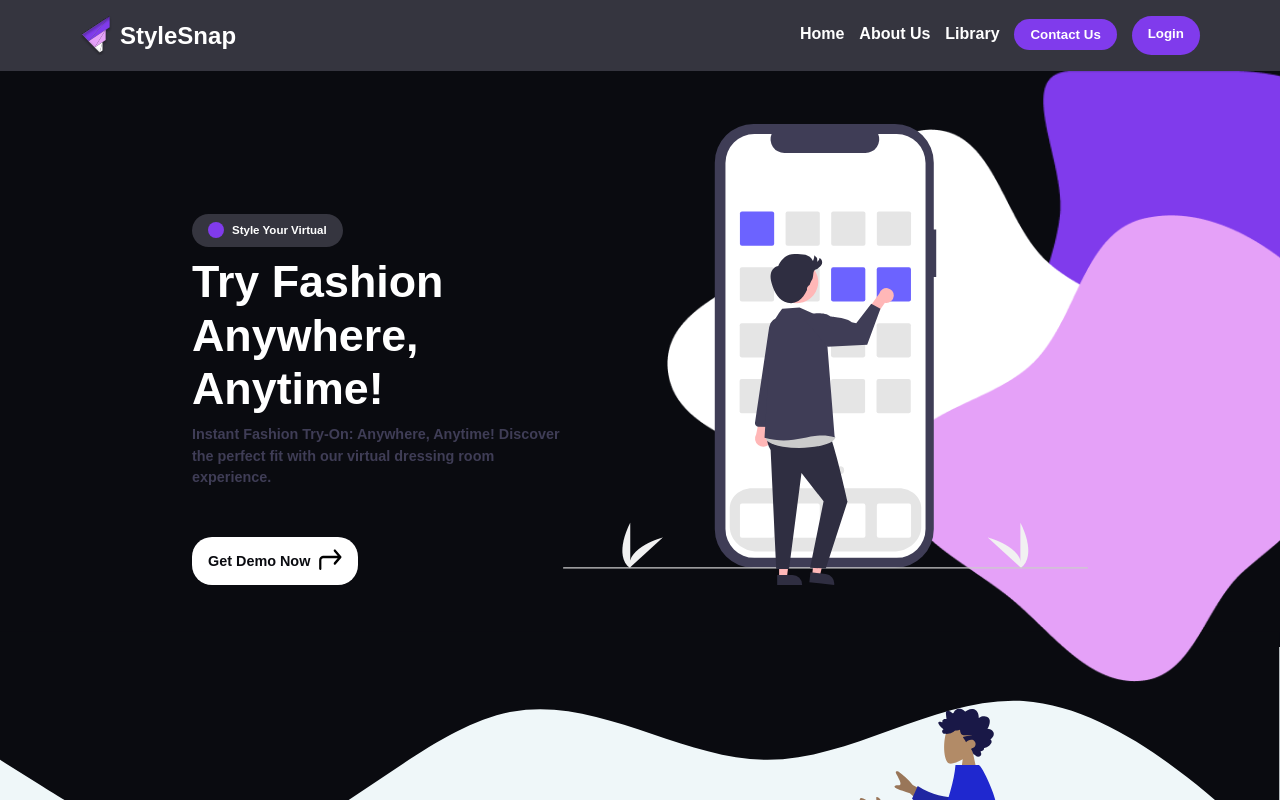
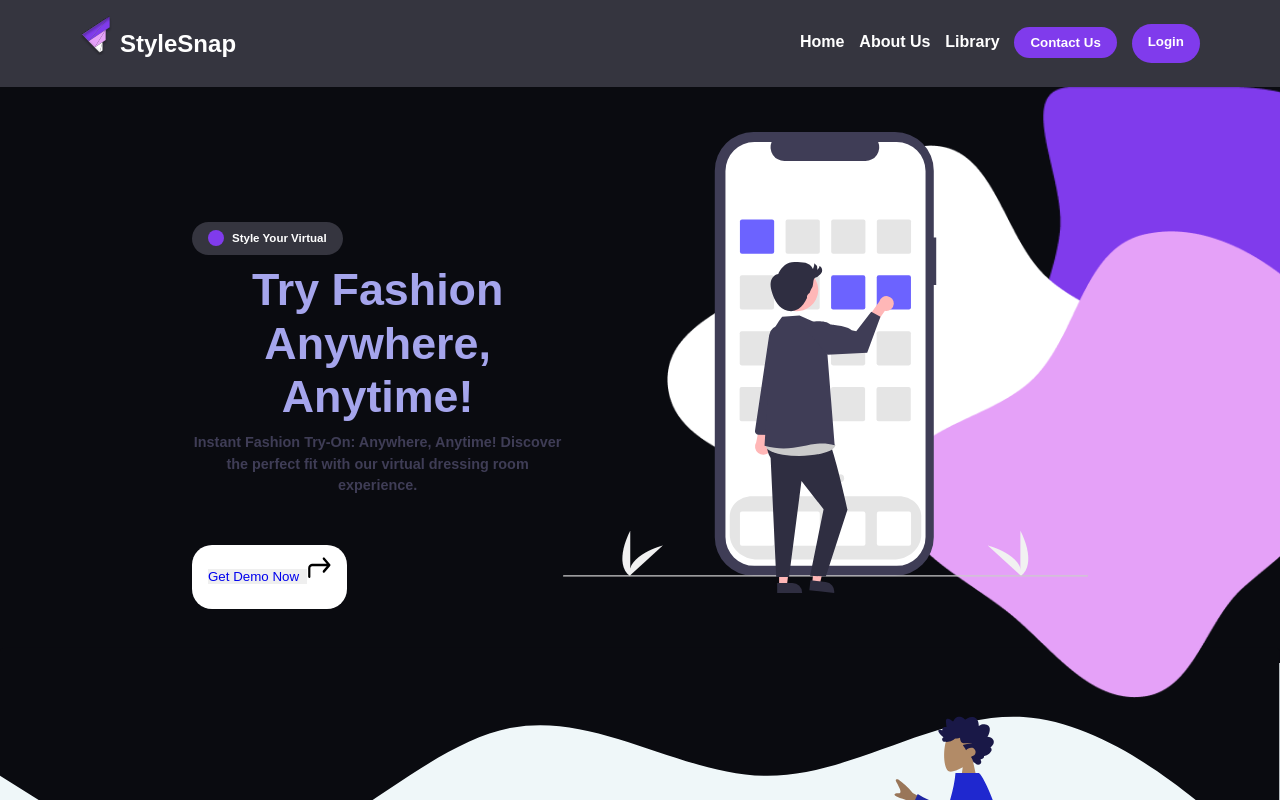
Before and after one commit to tanmay2612/VR_TryOn, a React (Create React App) app: page / in a window 1280 px wide. Shown: the top 800 px of the page. Built offline with nearby package versions, Linux system fonts and the light colour scheme.

Commit message:
changes in route

```diff
--- a/src/App.jsx
+++ b/src/App.jsx
@@ -1,6 +1,7 @@
 import { GlobalStyle } from "./globalStyles";
 import { lazy, Suspense } from "react";
 import { BrowserRouter as Router, Route, Routes } from "react-router-dom";
+import VirtualTryOnComponent from "./components/getdemo/demo";
 
 const Home = lazy(() => import("./Pages/Home"));
 const Header = lazy(() => import("./components/Header/index"));
@@ -18,7 +19,7 @@ function App() {
 
         <Routes>
           <Route path="/login" element={<Login />} />
-          <Route path ="/" element={<Home/>} />
+          <Route path ="/getdemo" element={<VirtualTryOnComponent/>} />
           <Route path ="/" element={<Home/>} />
         </Routes>
         {/* Other routes */}
--- a/src/Sections/Hero/index.js
+++ b/src/Sections/Hero/index.js
@@ -7,6 +7,7 @@ import purpleBlob from "../../assets/blob purple.png";
 import whiteBlob from "../../assets/blob white.png";
 import arrow from "../../assets/Arrow Right.svg";
 import Mobile from "../../assets/mobile.svg";
+import { Link } from "react-router-dom";
 
 const move = keyframes`
 0% { transform: translateY(-5px)  }
@@ -199,7 +200,10 @@ const HeroSection = () => {
           Instant Fashion Try-On: Anywhere, Anytime! Discover the perfect fit with our virtual dressing room experience.
           </SubText>
           <CTA>
+            <button> <Link to="/getdemo">
             Get Demo Now &nbsp;
+            </Link></button>
+
             <img src={arrow} alt="cta" width="100" height="100" />
           </CTA>
         </Lb>
--- a/src/components/getdemo/demo.css
+++ b/src/components/getdemo/demo.css
@@ -1,4 +1,6 @@
-.upload-container {
+/* .upload-container {
+  display: flex;
+  flex-direction: row;
   max-width: 800px;
   margin: 0 auto;
   margin-right:10%;
@@ -55,4 +57,72 @@ button[type="submit"]:hover {
   height: auto;
   border-radius: 5px;
   margin-top: 10px;
+} */
+
+
+/* demo.css */
+
+body {
+  font-family: sans-serif;
+  background-color: #e5e5f5; /* Light purple background */
+  color: #454a55; /* Darker text for contrast */
+  text-align: center;
 }
+
+.upload-container {
+  display: flex;
+  flex-direction: column; /* Main container with column layout */
+  align-items: center;
+  gap: 1rem;
+  padding: 2rem;
+  border-radius: 10px;
+  background-color: #d5d5f0; /* Lighter purple background for container */
+  border: 1px solid #a5a5ec; /* Distinct border */
+  box-shadow:2px 5px 10px black;
+}
+
+h1 {
+  font-size: 2rem;
+  margin-bottom: 1rem;
+  color: #a5a5ec; /* Accent color for heading */
+}
+
+label {
+  margin-bottom: 0.5rem;
+  font-weight: bold;
+}
+
+input[type="file"] {
+  padding: 10px;
+  border: 1px solid #a5a5ec; /* Accent color for borders */
+  border-radius: 5px;
+  background-color: #f5f5ff; /* Lighter background for inputs */
+  cursor: pointer;
+}
+
+img {
+  width: 100px;
+  height: 100px;
+  border-radius: 5px;
+  margin-bottom: 1rem;
+  object-fit: cover;
+}
+
+button[type="submit"] {
+  padding: 10px 20px;
+  background-color: #a5a5ec; /* Accent color for button */
+  color: #fff;
+  border: none;
+  border-radius: 5px;
+  cursor: pointer;
+  transition: background-color 0.2s ease-in-out;
+}
+
+button[type="submit"]:hover {
+  background-color: #8585d5; /* Darker purple on hover */
+}
+
+button[type="submit"]:disabled {
+  background-color: #c5c5e5; /* Lighter purple when disabled */
+  cursor: not-allowed;
+}
```
